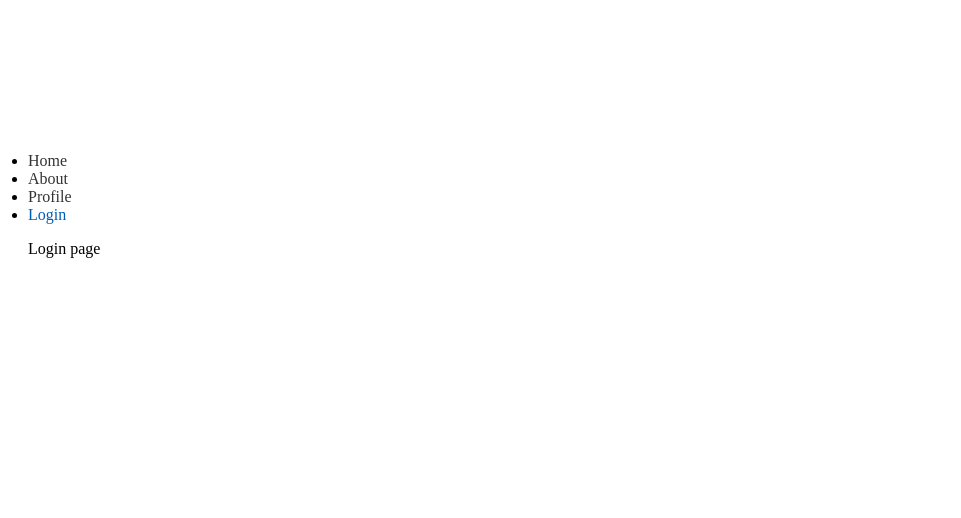
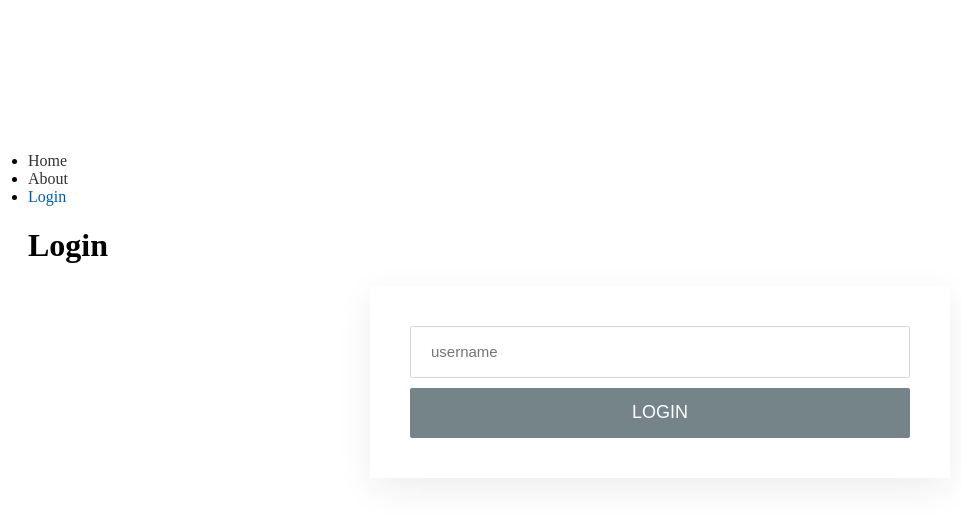
Before and after one commit to andrianarivo/react-todo-app, a React (Vite) app: page /login in a window 1280 px wide. Shown: the top 518 px of the page, without its empty margins (0-961 px from the left). Built offline with nearby package versions, Linux system fonts and the light colour scheme.

Commit message:
build user authentication

```diff
--- a/src/components/Layout.jsx
+++ b/src/components/Layout.jsx
@@ -1,11 +1,14 @@
 import Navbar from '@/components/Navbar';
 import { Outlet } from 'react-router-dom';
+import { AuthProvider } from '@/context/AuthContext.jsx';
 
 const Layout = () => {
   return (
     <div className="wrapper">
-      <Navbar />
-      <Outlet />
+      <AuthProvider>
+        <Navbar />
+        <Outlet />
+      </AuthProvider>
     </div>
   );
 };
--- a/src/components/NavBar.jsx
+++ b/src/components/NavBar.jsx
@@ -1,6 +1,15 @@
-import { NavLink } from 'react-router-dom';
+import { NavLink, useLocation, useNavigate } from 'react-router-dom';
+import { useAuthContext } from '@/context/AuthContext.jsx';
+import React from 'react';
 
 const Navbar = () => {
+  const { user, logout } = useAuthContext();
+  const navigate = useNavigate();
+  const { pathname } = useLocation();
+  const handleLogout = () => {
+    logout();
+    navigate('/login');
+  };
   const links = [
     { path: '/', text: 'Home' },
     { path: 'about', text: 'About' },
@@ -8,22 +17,46 @@ const Navbar = () => {
     { path: 'login', text: 'Login' },
   ];
   return (
+    <>
       <nav className="navbar">
         <ul>
           {links.map((link) => {
             return (
-            <li key={link.text}>
-              <NavLink
-                to={link.path}
-                className={({ isActive }) => (isActive ? 'active' : undefined)}
-              >
-                {link.text}
-              </NavLink>
+              <React.Fragment key={link.text}>
+                {link.path === 'login' ? (
+                  !user && (
+                    <li>
+                      <NavLink to={link.path}>{link.text}</NavLink>
                     </li>
+                  )
+                ) : link.path === 'profile' ? (
+                  user && (
+                    <li>
+                      <NavLink to={link.path}>{link.text}</NavLink>
+                    </li>
+                  )
+                ) : (
+                  <li>
+                    <NavLink to={link.path}>{link.text}</NavLink>
+                  </li>
+                )}
+              </React.Fragment>
             );
           })}
+          {!user && pathname === '/' && (
+            <li className="log-in">
+              <span>Log in to edit to-dos</span>
+            </li>
+          )}
         </ul>
       </nav>
+      {user && (
+        <div className="logout">
+          <p>{user}</p>
+          {<button onClick={handleLogout}>Logout</button>}
+        </div>
+      )}
+    </>
   );
 };
 export default Navbar;
--- /dev/null
+++ b/src/components/ProtectedRoute.jsx
@@ -0,0 +1,14 @@
+import { Navigate, useLocation } from 'react-router-dom';
+import { useAuthContext } from '@/context/AuthContext';
+
+const ProtectedRoute = ({ children }) => {
+  const { user } = useAuthContext();
+  const location = useLocation();
+  if (!user) {
+    return (
+      <Navigate to="/login" state={{ pathname: location.pathname }} replace />
+    );
+  }
+  return children;
+};
+export default ProtectedRoute;
--- /dev/null
+++ b/src/components/SinglePage.jsx
@@ -0,0 +1,28 @@
+import { useParams } from 'react-router-dom';
+
+const SinglePage = () => {
+  const { slug } = useParams();
+  const aboutData = [
+    {
+      slug: 'about-app',
+      title: 'About the app',
+      description:
+        "This application lets us add to-dos, edit, and delete items. Log in to see the delete feature. It also persists to-dos in the browser's local storage for a subsequent visit.",
+    },
+    {
+      slug: 'about-developer',
+      title: 'About the developer',
+      description:
+        'Ibas Majid founded ibaslogic.com to experiment with new web features and write actionable guides. Follow Ibas on Twitter @ibaslogic to learn modern web development.',
+    },
+  ];
+  const aboutContent = aboutData.find((item) => item.slug === slug);
+  const { title, description } = aboutContent;
+  return (
+    <div className="main_content">
+      <h2>{title}</h2>
+      <p>{description}</p>
+    </div>
+  );
+};
+export default SinglePage;
--- a/src/components/TodoApp.jsx
+++ b/src/components/TodoApp.jsx
@@ -1,19 +1,30 @@
-import { Routes, Route } from 'react-router-dom';
+import { Route, Routes } from 'react-router-dom';
 import Home from '@/routes/Home';
 import About from '@/routes/About';
 import Login from '@/routes/Login';
-import Profile from '@/routes/Profile';
 import NotMatch from '@/routes/NotMatch';
 import Layout from '@/components/Layout';
+import SinglePage from '@/components/SinglePage.jsx';
+import Profile from '@/routes/Profile.jsx';
+import ProtectedRoute from '@/components/ProtectedRoute.jsx';
 
 const TodoApp = () => {
   return (
     <Routes>
       <Route path="/" element={<Layout />}>
         <Route index element={<Home />} />
-        <Route path="about" element={<About />} />
+        <Route path="about" element={<About />}>
+          <Route path=":slug" element={<SinglePage />} />
+        </Route>
         <Route path="login" element={<Login />} />
-        <Route path="profile" element={<Profile />} />
+        <Route
+          path="profile"
+          element={
+            <ProtectedRoute>
+              <Profile />
+            </ProtectedRoute>
+          }
+        />
         <Route path="*" element={<NotMatch />} />
       </Route>
     </Routes>
--- a/src/components/TodoItem.jsx
+++ b/src/components/TodoItem.jsx
@@ -2,9 +2,11 @@ import styles from '@/styles/TodoItem.module.css';
 import { useState } from 'react';
 import { FaTrash } from 'react-icons/fa';
 import { AiFillEdit } from 'react-icons/ai';
+import { useAuthContext } from '@/context/AuthContext.jsx';
 
 const TodoItem = ({ itemProp, handleChange, delTodo, setUpdate }) => {
   const [editing, setEditing] = useState(false);
+  const { user } = useAuthContext();
 
   const completedStyle = {
     fontStyle: 'italic',
@@ -41,9 +43,11 @@ const TodoItem = ({ itemProp, handleChange, delTodo, setUpdate }) => {
         <span style={itemProp.completed ? completedStyle : null}>
           {itemProp.title}
         </span>
-        <button onClick={handleEditing}>
-          <AiFillEdit />
-        </button>
+        {user && (
+          <button onClick={handleEditing}>
+            <AiFillEdit style={{ color: '#5e5e5e', fontSize: '16px' }} />
+          </button>
+        )}
         <button onClick={() => delTodo(itemProp.id)}>
           <FaTrash />
         </button>
--- /dev/null
+++ b/src/context/AuthContext.jsx
@@ -0,0 +1,28 @@
+import { createContext, useContext, useEffect, useState } from 'react';
+
+const AuthContext = createContext(null);
+export const AuthProvider = ({ children }) => {
+  const [user, setUser] = useState(getUsername());
+
+  function getUsername() {
+    // getting stored state
+    const temp = localStorage.getItem('username');
+    const savedUsername = JSON.parse(temp);
+    return savedUsername || '';
+  }
+
+  useEffect(() => {
+    // storing user state
+    const temp = JSON.stringify(user);
+    localStorage.setItem('username', temp);
+  }, [user]);
+
+  const login = (user) => setUser(user);
+  const logout = () => setUser(null);
+  return (
+    <AuthContext.Provider value={{ user, login, logout }}>
+      {children}
+    </AuthContext.Provider>
+  );
+};
+export const useAuthContext = () => useContext(AuthContext);
--- a/src/routes/About.jsx
+++ b/src/routes/About.jsx
@@ -1,4 +1,21 @@
+import { NavLink, Outlet } from 'react-router-dom';
+
 const About = () => {
-  return <div>About content</div>;
+  return (
+    <>
+      <h1>About page.</h1>
+      <div className="about">
+        <ul className="about_list">
+          <li>
+            <NavLink to="about-app">About app</NavLink>
+          </li>
+          <li>
+            <NavLink to="about-developer">About developer</NavLink>
+          </li>
+        </ul>
+        <Outlet />
+      </div>
+    </>
+  );
 };
 export default About;
--- a/src/routes/Login.jsx
+++ b/src/routes/Login.jsx
@@ -1,4 +1,38 @@
+import { useState } from 'react';
+import styles from '@/styles/Login.module.css';
+import { useAuthContext } from '@/context/AuthContext.jsx';
+import { useLocation, useNavigate } from 'react-router-dom';
+
 const Login = () => {
-  return <div>Login page</div>;
+  const [username, setUsername] = useState('');
+  const { login } = useAuthContext();
+  const location = useLocation();
+  const navigate = useNavigate();
+
+  const from = location.state?.pathname || '/';
+
+  const handleSubmit = (e) => {
+    e.preventDefault();
+    if (!username) return;
+    login(username);
+    setUsername(username);
+    navigate(from, { replace: true });
+  };
+  return (
+    <div>
+      <h1>Login</h1>
+      <div className={styles.formWrapper}>
+        <form className={styles.form} onSubmit={handleSubmit}>
+          <input
+            type="text"
+            placeholder="username"
+            value={username}
+            onChange={(e) => setUsername(e.target.value)}
+          />
+          <button>Login</button>
+        </form>
+      </div>
+    </div>
+  );
 };
 export default Login;
--- a/src/routes/Profile.jsx
+++ b/src/routes/Profile.jsx
@@ -1,4 +1,15 @@
+import { useAuthContext } from '@/context/AuthContext';
+import styles from '@/styles/Profile.module.css';
+
 const Profile = () => {
-  return <div>Profile page</div>;
+  const { user } = useAuthContext();
+  return (
+    <div>
+      <h1>profile.</h1>
+      <div className={styles.profile}>
+        <h2>Hello, {user}</h2>
+      </div>
+    </div>
+  );
 };
 export default Profile;
--- /dev/null
+++ b/src/styles/Login.module.css
@@ -0,0 +1,35 @@
+.formWrapper {
+    max-width: 1000px;
+    margin: 0 auto;
+}
+
+.form {
+    width: 100%;
+    max-width: 500px;
+    margin: 0 auto;
+    display: flex;
+    flex-direction: column;
+    box-shadow: rgb(32 32 32 / 8%) 0px 10px 32px 0px;
+    padding: 40px;
+}
+
+.form input {
+    height: 50px;
+    padding: 0px 20px;
+    font-size: 15px;
+    margin-bottom: 10px;
+    outline: none;
+    border-radius: 2px;
+    border: 1px solid rgb(209, 215, 217);
+}
+
+.form button {
+    border-radius: 2px;
+    border: none;
+    background-color: #758488;
+    font-size: 18px;
+    height: 50px;
+    color: rgb(255, 255, 255);
+    text-transform: uppercase;
+    cursor: pointer;
+}
--- /dev/null
+++ b/src/styles/Profile.module.css
@@ -0,0 +1,4 @@
+.profile {
+    max-width: 1000px;
+    margin: 0 auto;
+}
```
Lines whose indentation alone changed are shown as unchanged.
